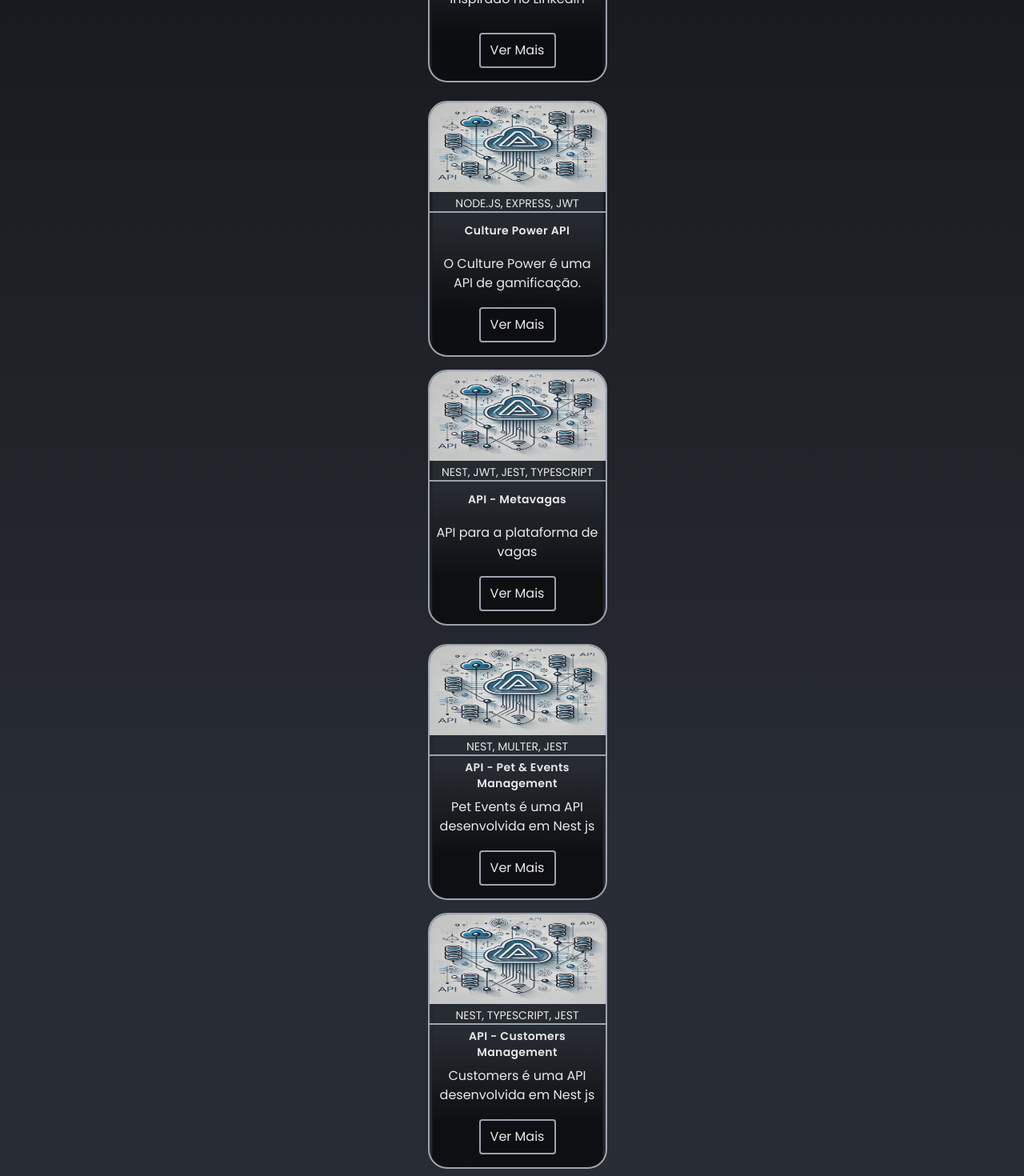
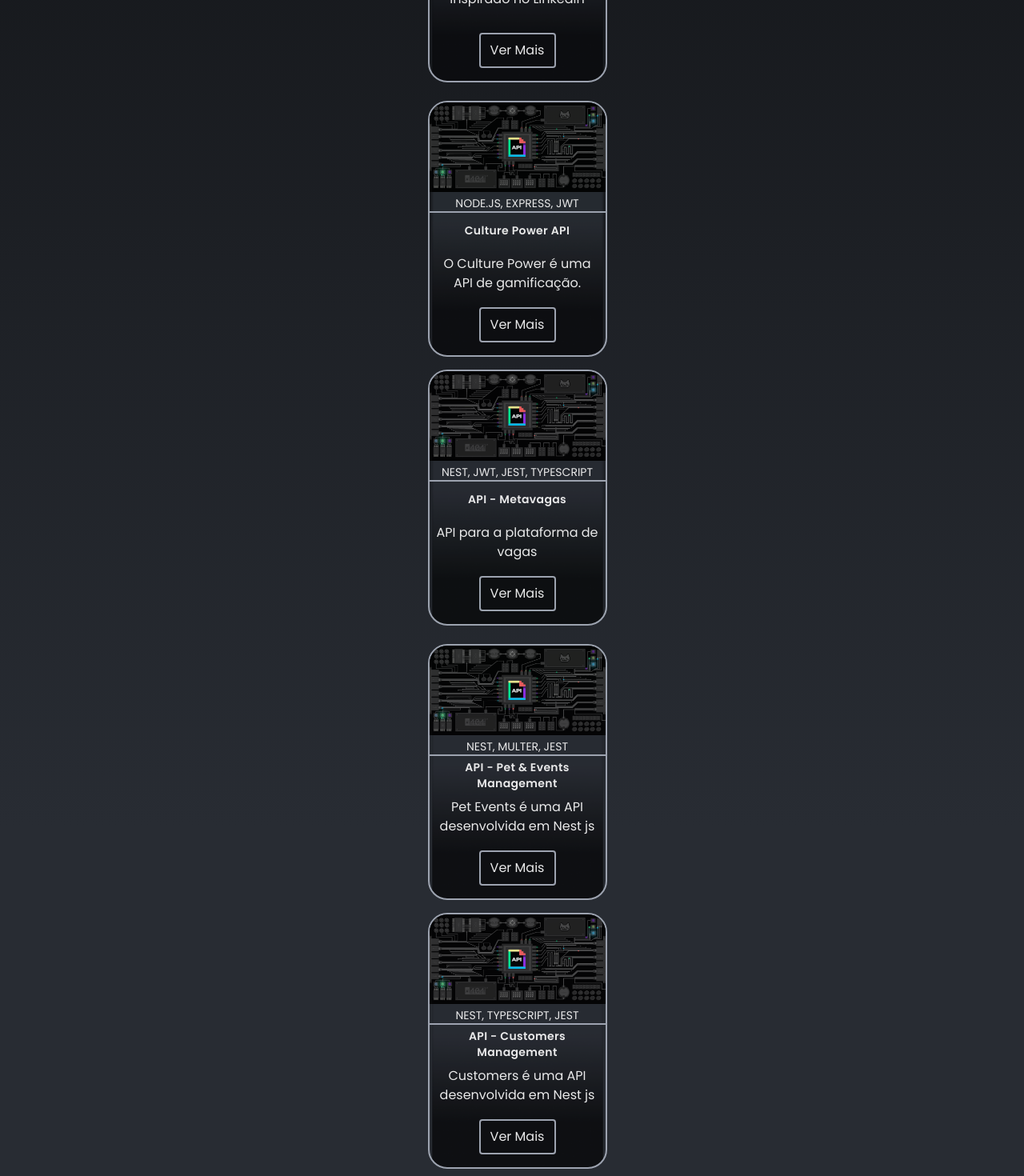
Before and after one commit to dev-anderson-rodrigues/meu-novo-portifolio-3.0, a Next.js app: page / in a window 1280 px wide. Shown: the part 3860-5330 px from the top of the page at 80% size. Built offline with nearby package versions, Linux system fonts and the light colour scheme; a web font is replaced by a local one.

Commit message:
"refactor: alterado imagem de exibição api em projetos. "

```diff
--- a/src/app/components/section-projects/index.tsx
+++ b/src/app/components/section-projects/index.tsx
@@ -97,7 +97,7 @@ const SectionProjects = () => {
               <div className="mx-4">
                 <CardsProjects>
                   <Cards
-                    src="/assets/images/api.webp"
+                    src="/assets/images/imgApi.gif"
                     tecnologies="NODE.JS, EXPRESS, JWT"
                     title="Culture Power API"
                     description={
@@ -109,7 +109,7 @@ const SectionProjects = () => {
                 </CardsProjects>
                 <CardsProjects>
                   <Cards
-                    src="/assets/images/api.webp"
+                    src="/assets/images/imgApi.gif"
                     tecnologies="NEST, JWT, JEST, TYPESCRIPT"
                     title="API - Metavagas"
                     description={
@@ -123,7 +123,7 @@ const SectionProjects = () => {
               <div className="mx-4">
                 <CardsProjects>
                   <Cards
-                    src="/assets/images/api.webp"
+                    src="/assets/images/imgApi.gif"
                     tecnologies="NEST, MULTER, JEST"
                     title="API - Pet & Events Management"
                     description={
@@ -135,7 +135,7 @@ const SectionProjects = () => {
                 </CardsProjects>
                 <CardsProjects>
                   <Cards
-                    src="/assets/images/api.webp"
+                    src="/assets/images/imgApi.gif"
                     tecnologies="NEST, TYPESCRIPT, JEST"
                     title="API - Customers Management"
                     description={
```
Also changed, not shown: public/assets/images/imgApi.gif (added).
